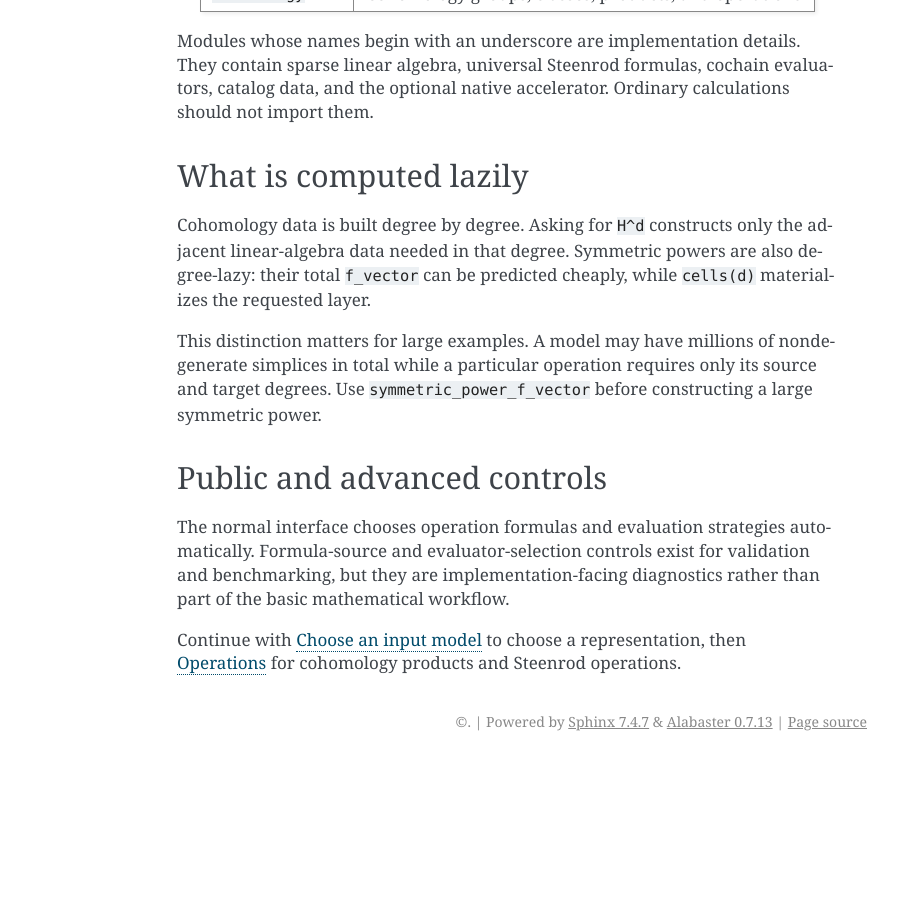
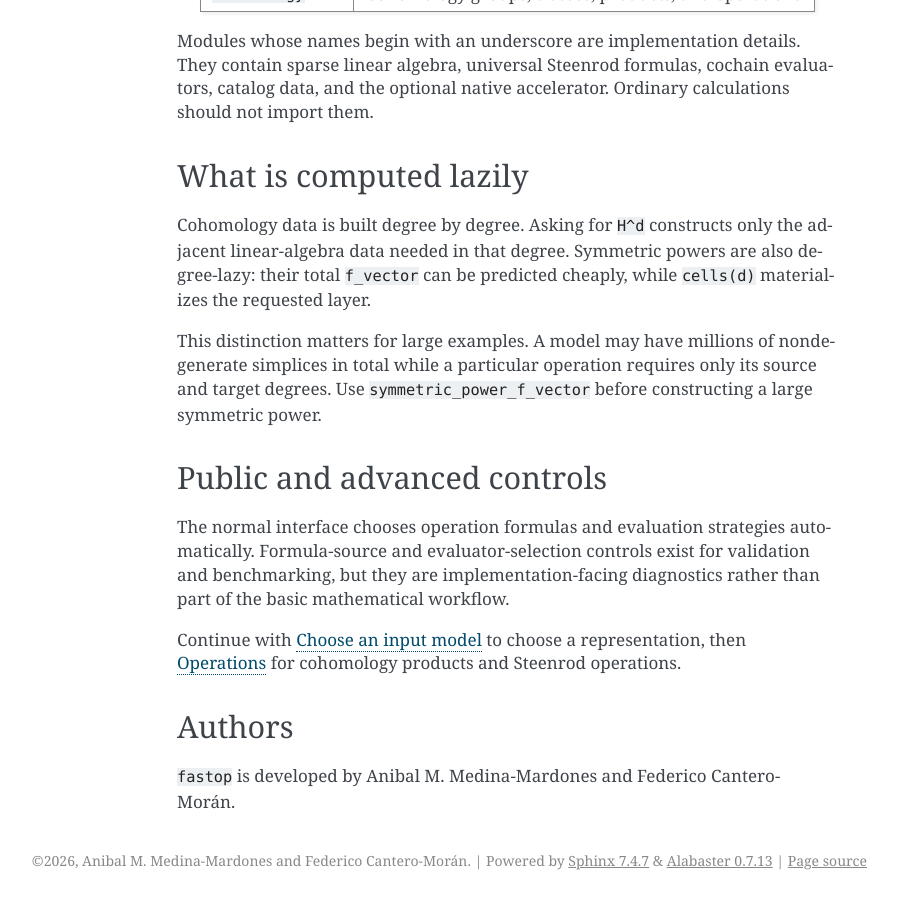
Before and after one commit to ammedmar/fastop, a Sphinx documentation site: the page built from docs/source/overview.rst, in a window 1280 px wide and 900 px high, scrolled down 1681 px. Shown: the whole window, without its empty margins (243-1141 px from the left). Built offline with Sphinx 7.4.7, drawn with Linux system fonts in a browser that asks for light colours; before the commit the page ends 2442 px from its top, so only the background shows below that.

Commit message:
Add Federico's name throughout

```diff
--- a/docs/source/conf.py
+++ b/docs/source/conf.py
@@ -10,7 +10,8 @@ sys.path.insert(0, str(ROOT / "src"))
 from fastop import __version__
 
 project = "fastop"
-author = "Anibal M. Medina-Mardones"
+author = "Anibal M. Medina-Mardones and Federico Cantero-Morán"
+copyright = "2026, Anibal M. Medina-Mardones and Federico Cantero-Morán"
 release = __version__
 
 extensions = [
--- a/docs/source/conventions.rst
+++ b/docs/source/conventions.rst
@@ -58,7 +58,7 @@ References and citation
 -----------------------
 
 The odd-primary universal formulas are adapted from the ``oddp`` project and
-the accompanying work of Federico Cantero-Moran and Anibal M.
+the accompanying work of Federico Cantero-Morán and Anibal M.
 Medina-Mardones, *Steenrod operations and Tate resolutions*.  The mod-two
 evaluation is based on the cup-``i`` approach developed for fast computation
 of Steenrod squares.  See the repository's ``CITATION.cff`` and
--- a/docs/source/overview.rst
+++ b/docs/source/overview.rst
@@ -99,3 +99,9 @@ rather than part of the basic mathematical workflow.
 
 Continue with :doc:`input-models` to choose a representation, then
 :doc:`operations` for cohomology products and Steenrod operations.
+
+Authors
+-------
+
+``fastop`` is developed by Anibal M. Medina-Mardones and Federico
+Cantero-Morán.
--- a/pyproject.toml
+++ b/pyproject.toml
@@ -12,6 +12,7 @@ license = "MIT"
 license-files = ["LICENSE", "THIRD_PARTY_NOTICES.md"]
 authors = [
   {name = "Anibal M. Medina-Mardones", email = "ammedmar@gmail.com"},
+  {name = "Federico Cantero-Morán"},
 ]
 classifiers = [
   "Development Status :: 3 - Alpha",
```
Also changed, not shown: README.md (+2 -0 lines), THIRD_PARTY_NOTICES.md (+1 -1 lines), 2 other files.
